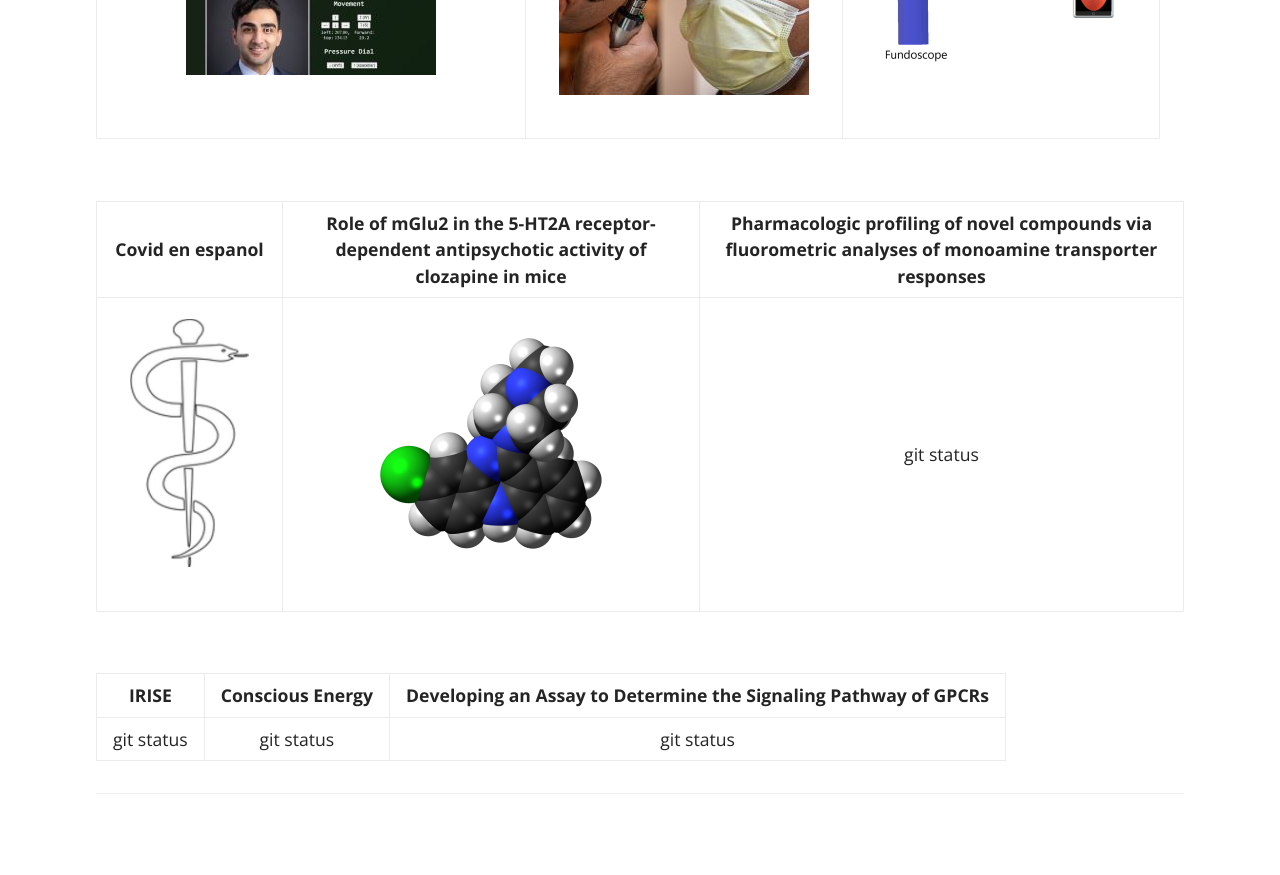
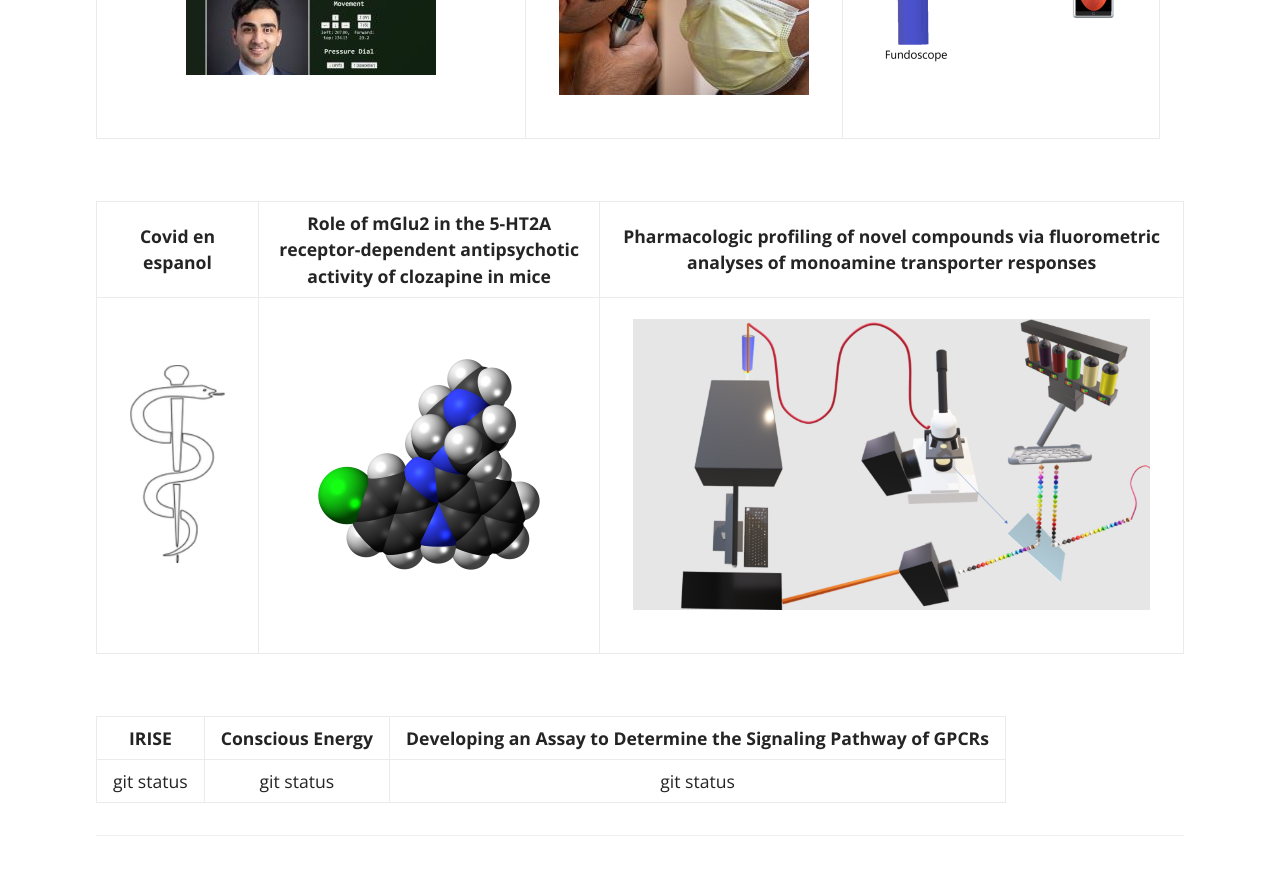
Before and after one commit to EyeCanDoIt/EyeCanDoIt.github.io, a Jekyll site: the page built from index.md, in a window 1280 px wide and 900 px high, scrolled down 1655 px. Shown: the top 875 px of the window. Built offline with Jekyll 4.4.1, drawn with Linux system fonts in a browser that asks for light colours.

Commit message:
Update index.md

```diff
--- a/index.md
+++ b/index.md
@@ -48,7 +48,7 @@ Virginia Commonwealth University (VCU), Richmond, VA		&nbsp;&nbsp;&nbsp;&nbsp;&n
 
 | Covid en espanol | Role of mGlu2 in the 5-HT2A receptor-dependent antipsychotic activity of clozapine in mice | Pharmacologic profiling of novel compounds via fluorometric analyses of monoamine transporter responses |
 |     :---:    |     :---:      |     :---:     |
-| <a href="gat" class="btn" style="color:#E0E0E0"><img src="https://EyeCanDoIt.github.io/Images/asclepius.png" alt="https://EyeCanDoIt.github.io/Images/asclepius.png" loading="lazy"></a>   | <a href="https://pubmed.ncbi.nlm.nih.gov/30209534/" class="btn" style="color:#E0E0E0"><img src="https://EyeCanDoIt.github.io/Images/Clozapine_3D_spacefill.png" alt="https://EyeCanDoIt.github.io/Images/Clozapine_3D_spacefill.png" loading="lazy">{:target="_blank"}</a>    | git status    |
+| <a href="gat" class="btn" style="color:#E0E0E0"><img src="https://EyeCanDoIt.github.io/Images/asclepius.png" alt="https://EyeCanDoIt.github.io/Images/asclepius.png" loading="lazy"></a>   | <a href="https://pubmed.ncbi.nlm.nih.gov/30209534/" class="btn" style="color:#E0E0E0"><img src="https://EyeCanDoIt.github.io/Images/Clozapine_3D_spacefill.png" alt="https://EyeCanDoIt.github.io/Images/Clozapine_3D_spacefill.png" loading="lazy">{:target="_blank"}</a>    | <a href="https://pubmed.ncbi.nlm.nih.gov/30209534/" class="btn" style="color:#E0E0E0"><img src="https://EyeCanDoIt.github.io/Images/Experimental apparatus.png" alt="https://EyeCanDoIt.github.io/Images/Experimental apparatus.png" loading="lazy">{:target="_blank"}</a>    |
 
 <br>
 
```
